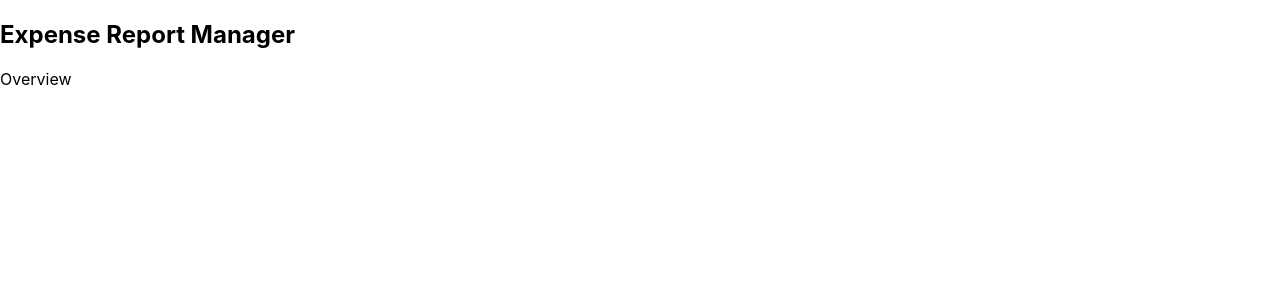
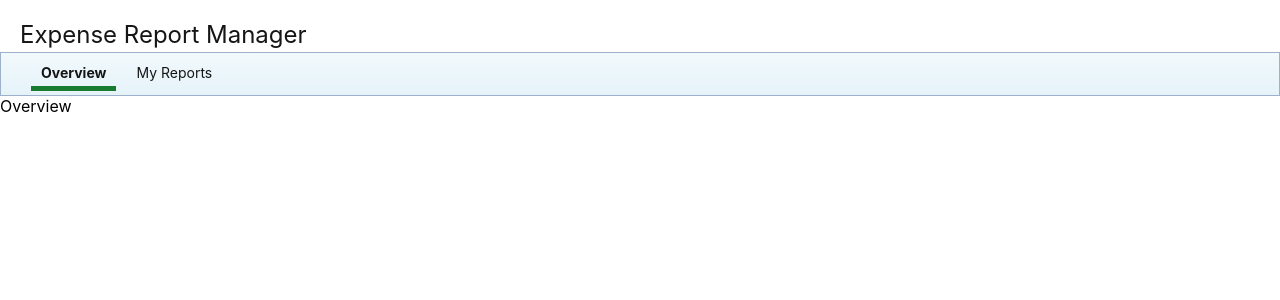
Before and after one commit to arawwad0/psa, a React (Create React App) app: page / in a window 1280 px wide. Shown: the top 300 px of the page. Built offline with nearby package versions, Linux system fonts and the light colour scheme.

Commit message:
expense manager route navigation

```diff
--- /dev/null
+++ b/src/components/global/Navbar.js
@@ -0,0 +1,30 @@
+import React from "react";
+import { NavLink } from "react-router-dom";
+import { arrayOf, shape, string } from "prop-types";
+import styles from "./Navbar.module.css";
+
+const Navbar = ({ routes }) => (
+  <div className={styles.navbar}>
+    {routes.map((route) => (
+      <NavLink
+        className={styles.navLink}
+        activeClassName={styles.navLinkActive}
+        exact
+        to={route.url}
+      >
+        {route.text}
+      </NavLink>
+    ))}
+  </div>
+);
+
+const routeShape = shape({
+  text: string.isRequired,
+  url: string.isRequired,
+});
+
+Navbar.propTypes = {
+  routes: arrayOf(routeShape),
+};
+
+export default Navbar;
--- /dev/null
+++ b/src/components/global/Navbar.module.css
@@ -0,0 +1,22 @@
+.navbar {
+  background-image: linear-gradient(to top, #e5f3f9, #f2f9fc);
+  padding: 2px 15px 0 25px;
+  height: 40px;
+  border: 1px solid #9EB1CA;
+  display: flex;
+  align-items: center;
+}
+
+.navLink {
+  font-size: 14px;
+  padding: 0 10px 5px 10px;
+  margin: 0 5px;
+  color: #151515;
+  text-decoration: none;
+}
+
+.navLinkActive {
+  border-bottom: 5px solid #197B30;
+  margin-bottom: -5px;
+  font-weight: bold;
+}
--- a/src/routes/ExpenseManager/index.js
+++ b/src/routes/ExpenseManager/index.js
@@ -1,15 +1,24 @@
 import React, { Suspense, lazy } from "react";
 import { Route, Switch } from "react-router-dom";
+
 import Loader from "components/global/Loader";
+import Navbar from "components/global/Navbar";
+
+import styles from "./index.module.css";
 
 const Overview = lazy(() => import("./Overview"));
 const MyReports = lazy(() => import("./MyReports"));
 
 const ExpenseManger = () => {
+  const routes = [
+    {text: "Overview", url: "/"},
+    {text: "My Reports", url: "/my-reports"},
+  ]
 
   return(
   <section>
-    <h2>Expense Report Manager</h2>
+    <h2 className={styles.title}>Expense Report Manager</h2>
+    <Navbar routes={routes} />
       <Suspense fallback={<Loader />}>
         <Switch>
           <Route exact path="/" component={Overview} />
--- /dev/null
+++ b/src/routes/ExpenseManager/index.module.css
@@ -0,0 +1,6 @@
+.title {
+  font-size: 24px;
+  color: #151515;
+  font-weight: 400;
+  margin: 20px 0 3px 20px;
+}
```
